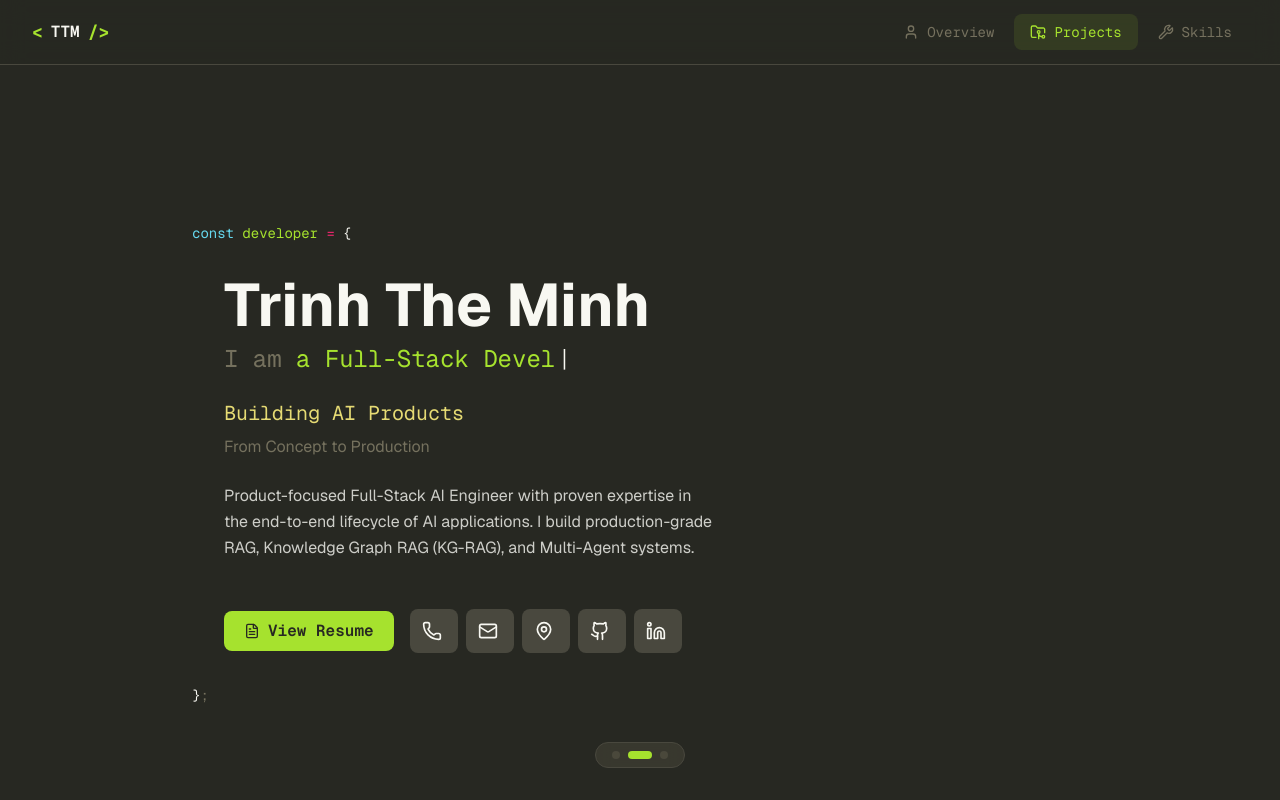
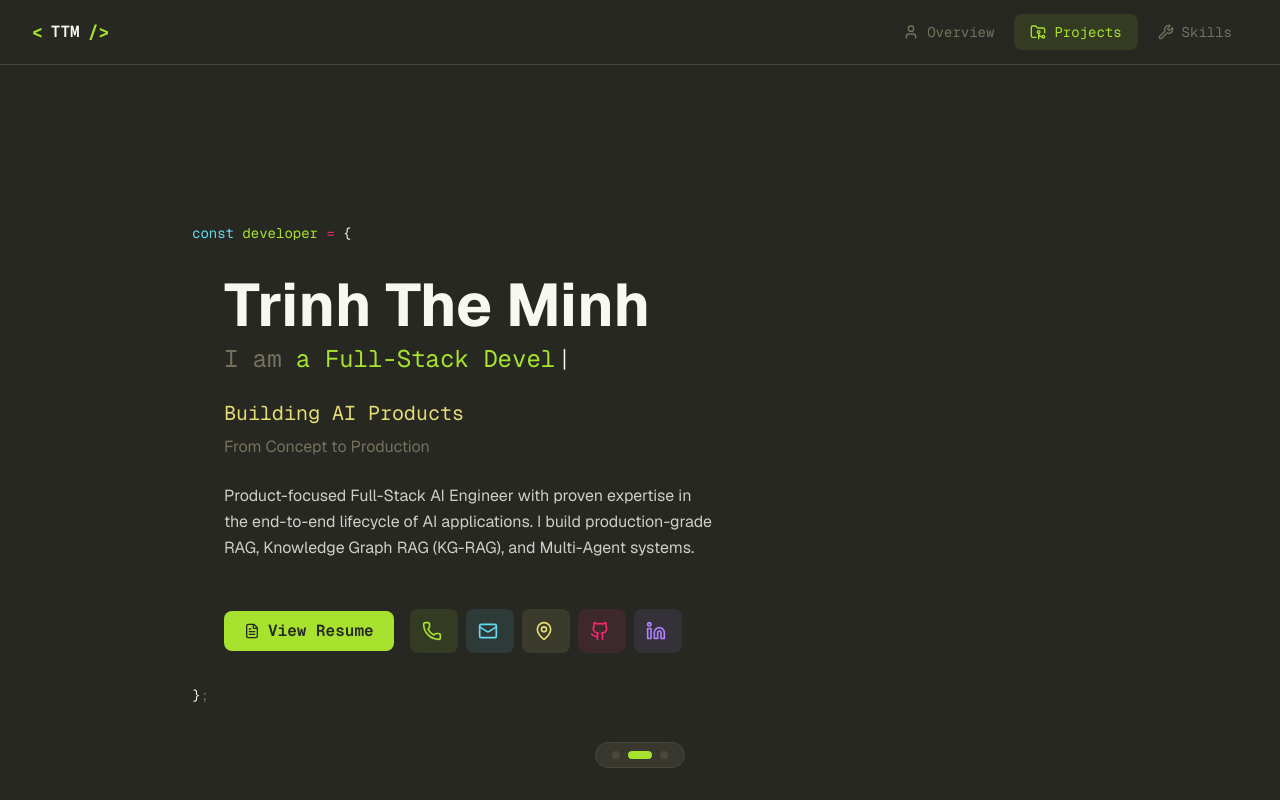
Before and after one commit to trinhminh11/trinhminh11.github.io, a Next.js app: page / in a window 1280 px wide. Shown: the top 800 px of the page. Built offline with nearby package versions, Linux system fonts and the light colour scheme.

Commit message:
Add unique background colors to contact icons via contact.json
Co-authored-by: trinhminh11 <72061760+trinhminh11@users.noreply.github.com>

```diff
--- a/components/sections/overview-section.tsx
+++ b/components/sections/overview-section.tsx
@@ -14,6 +14,10 @@ const iconMap: Record<string, React.ComponentType<{ size?: number; className?: s
   github: Github,
   linkedin: Linkedin,
 }
+
+const DEFAULT_CONTACT_COLOR = "#a6e22e"
+const COLOR_OPACITY_DEFAULT = "1a"
+const COLOR_OPACITY_HOVER = "33"
 
 export function OverviewSection() {
   const [hoveredContact, setHoveredContact] = useState<string | null>(null)
@@ -92,11 +96,15 @@ export function OverviewSection() {
                         href={href}
                         target={href?.startsWith("http") ? "_blank" : undefined}
                         rel={href?.startsWith("http") ? "noopener noreferrer" : undefined}
-                        className="flex items-center gap-2 p-3 bg-muted rounded-lg text-foreground hover:bg-[#a6e22e]/20 hover:text-[#a6e22e] transition-all duration-300 overflow-hidden"
+                        className="flex items-center gap-2 p-3 rounded-lg text-foreground transition-all duration-300 overflow-hidden"
                         onMouseEnter={() => setHoveredContact(key)}
                         onMouseLeave={() => setHoveredContact(null)}
                         style={{
                           maxWidth: isHovered ? "300px" : "48px",
+                          backgroundColor: isHovered
+                            ? `${"color" in value ? value.color : DEFAULT_CONTACT_COLOR}${COLOR_OPACITY_HOVER}`
+                            : `${"color" in value ? value.color : DEFAULT_CONTACT_COLOR}${COLOR_OPACITY_DEFAULT}`,
+                          color: "color" in value ? value.color : DEFAULT_CONTACT_COLOR,
                           transition: "max-width 0.3s ease-in-out, background-color 0.3s, color 0.3s",
                         }}
                       >
--- a/data/contact.json
+++ b/data/contact.json
@@ -2,24 +2,29 @@
   "name": "Trinh The Minh",
   "phone": {
     "value": "(+84) 837-282-889",
-    "icon": "phone"
+    "icon": "phone",
+    "color": "#a6e22e"
   },
   "email": {
     "value": "trinhtheminh1104@gmail.com",
-    "icon": "mail"
+    "icon": "mail",
+    "color": "#66d9ef"
   },
   "location": {
     "value": "Hanoi, Vietnam",
-    "icon": "mapPin"
+    "icon": "mapPin",
+    "color": "#e6db74"
   },
   "github": {
     "value": "github.com/trinhminh11",
     "url": "https://github.com/trinhminh11",
-    "icon": "github"
+    "icon": "github",
+    "color": "#f92672"
   },
   "linkedin": {
     "value": "LinkedIn",
     "url": "https://linkedin.com/in/trinhtheminh",
-    "icon": "linkedin"
+    "icon": "linkedin",
+    "color": "#ae81ff"
   }
 }
```
